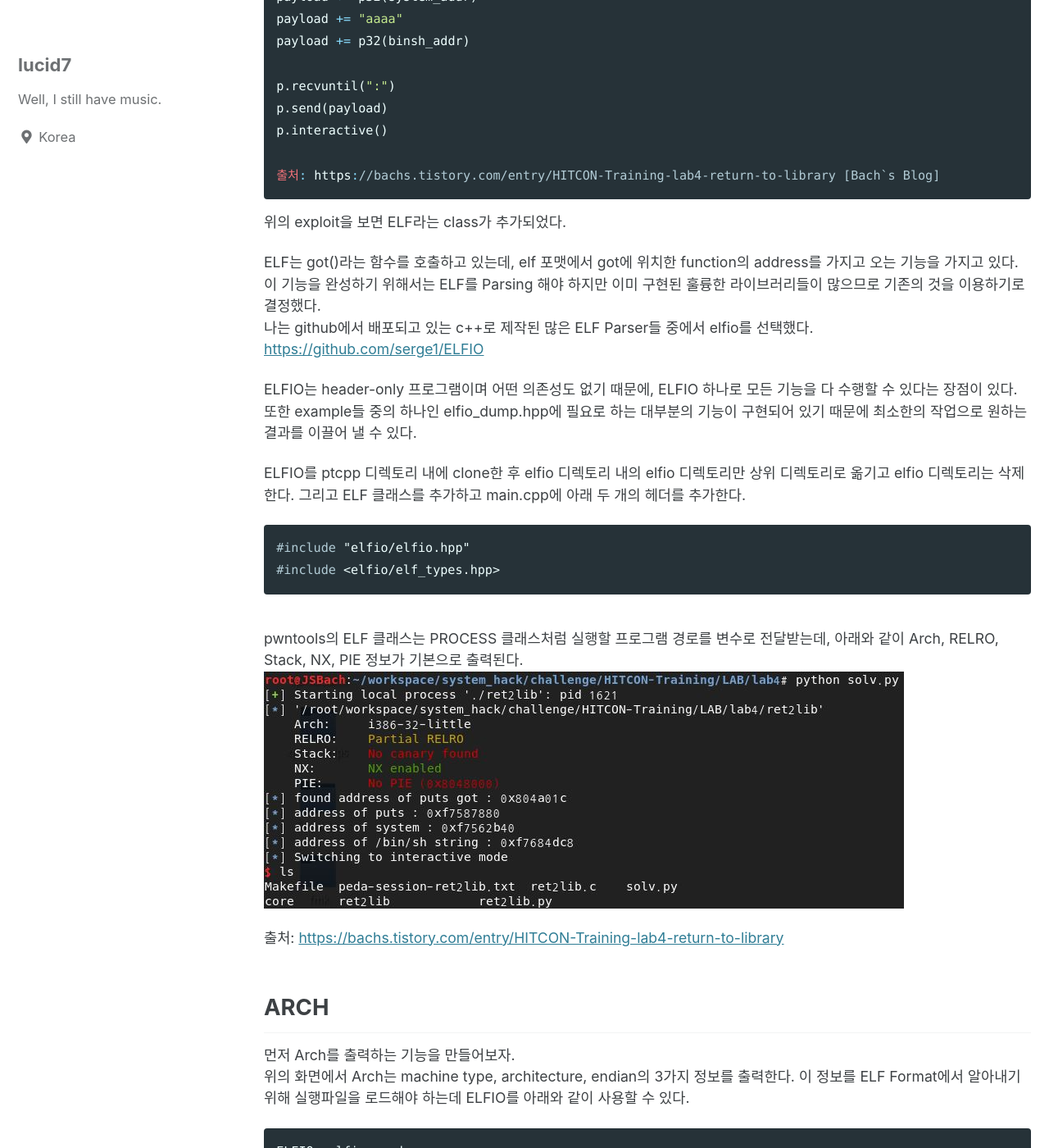
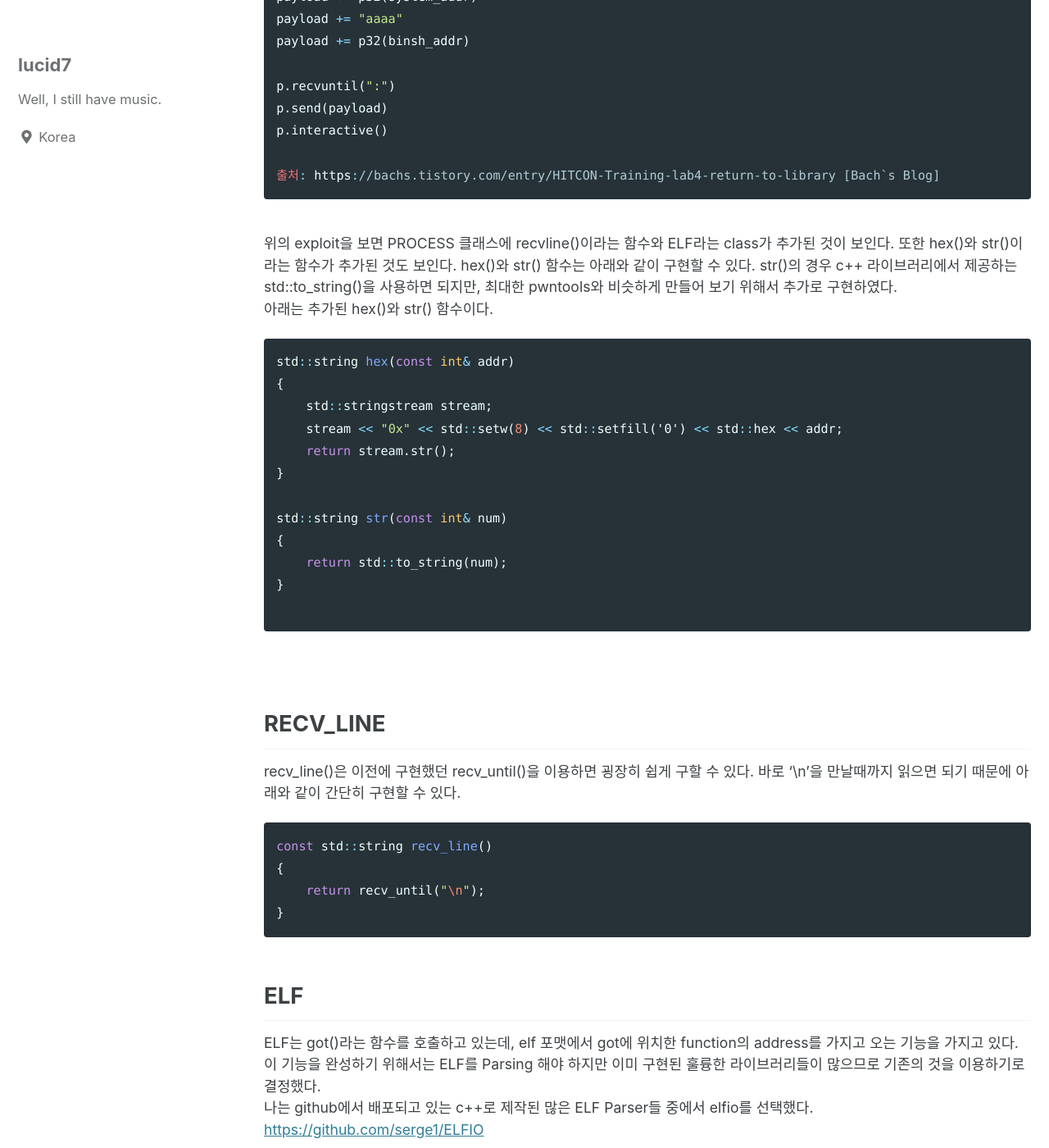
Before and after one commit to lucid78/lucid78.github.io, a Jekyll site: the page built from _posts/2021-01-21-pwntoolscpp-3.md, in a window 1280 px wide and 1400 px high, scrolled down 1321 px. Shown: the whole window at 82% size. Built offline with Jekyll 4.4.1, drawn with Linux system fonts in a browser that asks for light colours; cached includes are drawn as plain includes; some of the changed text lies outside the part shown.

Commit message:
modify pwntoolscpp-3

````diff
--- a/_posts/2021-01-21-pwntoolscpp-3.md
+++ b/_posts/2021-01-21-pwntoolscpp-3.md
@@ -51,8 +51,37 @@ p.interactive()
 출처: https://bachs.tistory.com/entry/HITCON-Training-lab4-return-to-library [Bach`s Blog]
 ```
 
-위의 exploit을 보면 ELF라는 class가 추가되었다.
+<br>
+위의 exploit을 보면 PROCESS 클래스에 recvline()이라는 함수와 ELF라는 class가 추가된 것이 보인다. 또한 hex()와 str()이라는 함수가 추가된 것도 보인다.
+hex()와 str() 함수는 아래와 같이 구현할 수 있다. str()의 경우 c++ 라이브러리에서 제공하는 std::to_string()을 사용하면 되지만, 최대한 pwntools와 비슷하게 만들어 보기 위해서 추가로 구현하였다.<br>
+아래는 추가된 hex()와 str() 함수이다.
+```cpp
+std::string hex(const int& addr)
+{
+    std::stringstream stream;
+    stream << "0x" << std::setw(8) << std::setfill('0') << std::hex << addr;
+    return stream.str();
+}
 
+std::string str(const int& num)
+{
+    return std::to_string(num);
+}
+
+```
+
+<br>
+## **RECV_LINE**
+recv_line()은 이전에 구현했던 recv_until()을 이용하면 굉장히 쉽게 구할 수 있다. 바로 '\n'을 만날때까지 읽으면 되기 때문에 아래와 같이 간단히 구현할 수 있다.
+```cpp
+const std::string recv_line()
+{
+    return recv_until("\n");
+}
+```
+
+
+## **ELF**
 ELF는 got()라는 함수를 호출하고 있는데, elf 포맷에서 got에 위치한 function의 address를 가지고 오는 기능을 가지고 있다. 이 기능을 완성하기 위해서는 ELF를 Parsing 해야 하지만 이미 구현된 훌륭한 라이브러리들이 많으므로 기존의 것을 이용하기로 결정했다.
 <br>
 나는 github에서 배포되고 있는 c++로 제작된 많은 ELF Parser들 중에서 elfio를 선택했다.<br>
````
Also changed, not shown: 3 other files.
